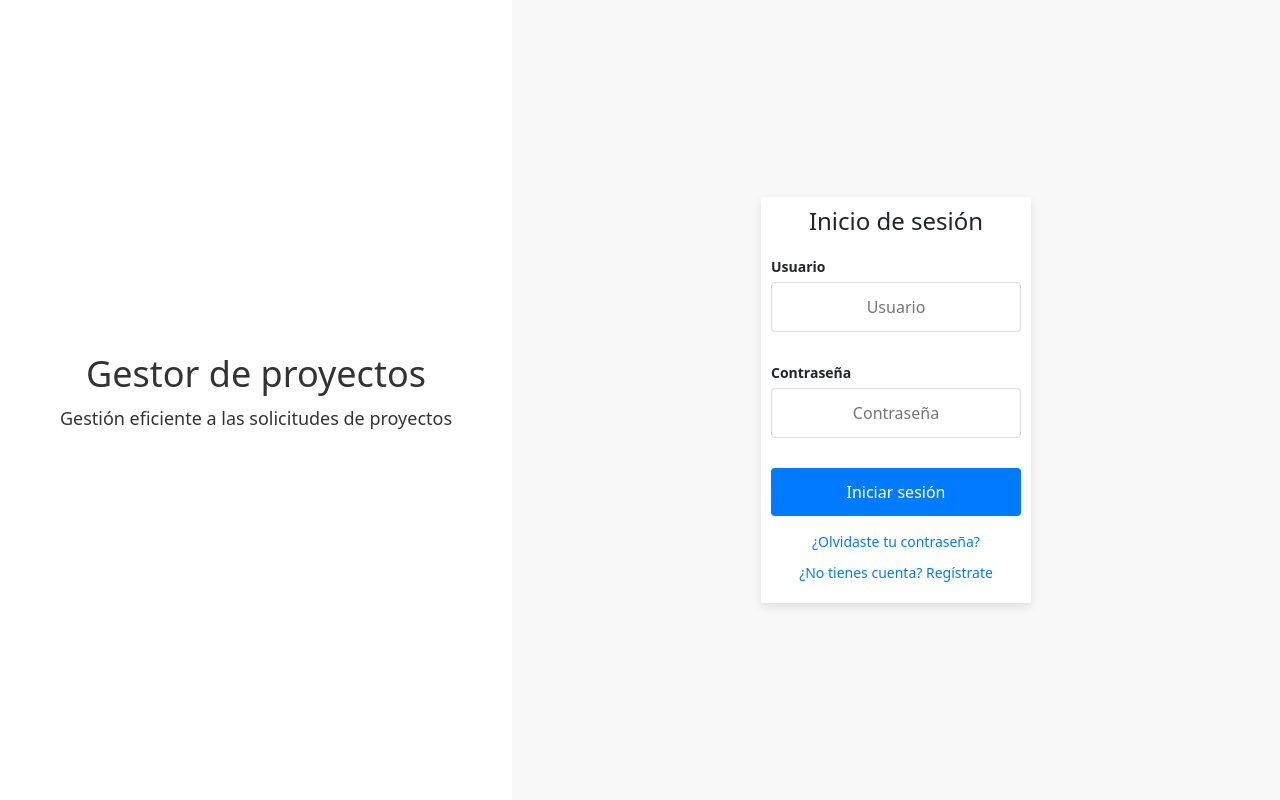
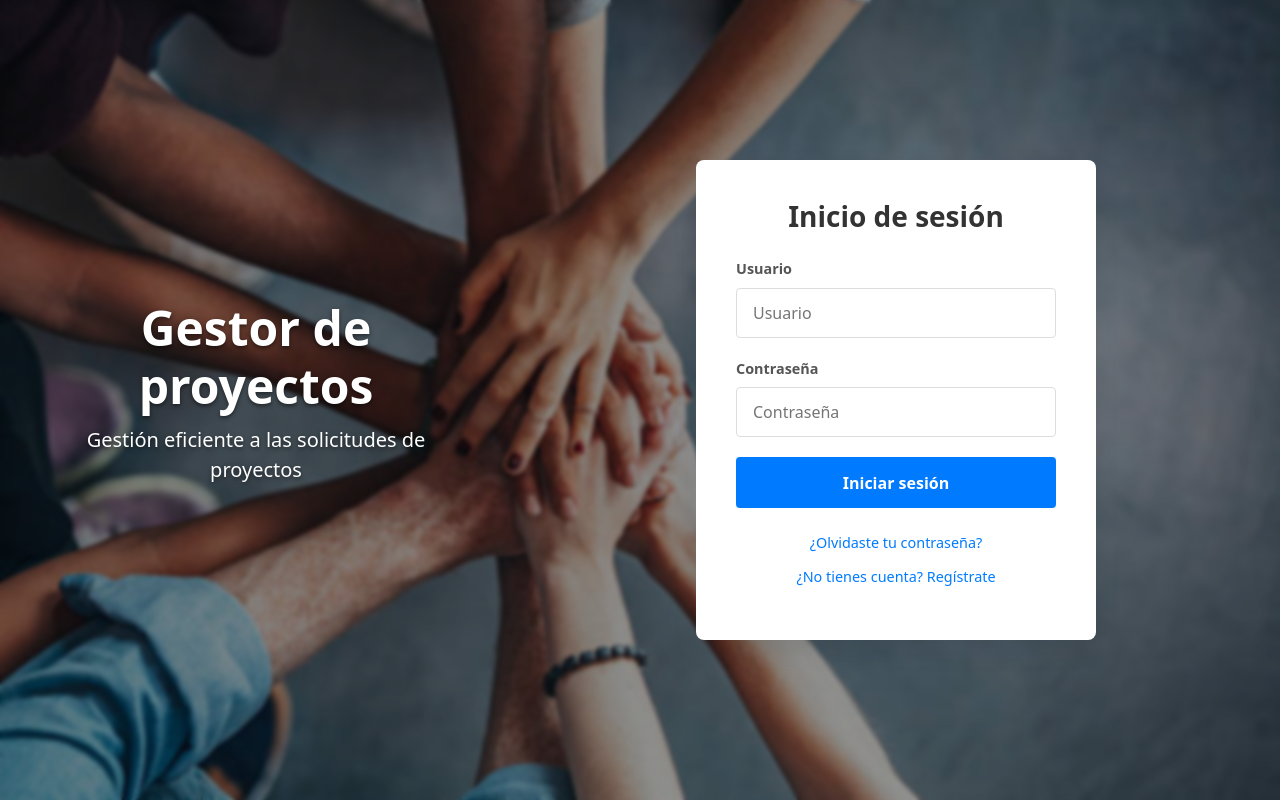
Before and after one commit to Cdiezlop/Udea_PI1_Gestor_proyectos, a React (Create React App) app in the folder frontend/frontend-gestorProyectos-develop/: page / in a window 1280 px wide. Built offline with nearby package versions, Linux system fonts and the light colour scheme.

Commit message:
Mejorar apariencia con imaagens de fondo.

```diff
--- a/frontend/frontend-gestorProyectos-develop/src/index.css
+++ b/frontend/frontend-gestorProyectos-develop/src/index.css
@@ -5,6 +5,44 @@ body {
     sans-serif;
   -webkit-font-smoothing: antialiased;
   -moz-osx-font-smoothing: grayscale;
+  min-height: 100vh; /* Asegura que el body ocupe al menos toda la altura */
+
+  /* --- FONDO PARA LA APP PRINCIPAL --- */
+  /* Corrección: La ruta es relativa a este archivo (src/index.css) */
+  /* Asegúrate que 'fondo-app.jpg' esté en 'src/assets/images/' */
+  background-image: url('./assets/images/fondo-app.jpg');
+  background-size: cover; /* Cubre todo el área */
+  background-position: center center; /* Centra la imagen */
+  background-attachment: fixed; /* El fondo no se mueve con el scroll */
+  background-color: #f8f9fa; /* Color de fallback muy claro */
+}
+
+/* Capa sutil sobre el fondo de la app para mejorar legibilidad del contenido */
+body::before {
+  content: "";
+  position: fixed; /* Fijo para cubrir toda la ventana */
+  top: 0;
+  left: 0;
+  right: 0;
+  bottom: 0;
+  background-color: rgba(255, 255, 255, 0.75); /* Capa blanca semi-transparente - Aumenté un poco la opacidad */
+  backdrop-filter: blur(2px); /* Desenfoque ligero */
+  z-index: -1; /* Detrás del contenido */
+}
+
+
+/* Hacemos que los contenedores principales tengan fondo blanco sólido y sombra.
+   El fondo de la app solo se verá sutilmente en los márgenes.
+*/
+.container.mt-5,
+.crear-proyecto.container,
+.detalle-proyecto-admin.container,
+.proyecto-detalles.container { /* Añadido para detalles de usuario normal */
+  background-color: #ffffff;
+  border-radius: 0.5rem; /* Bordes redondeados estándar */
+  box-shadow: 0 0.5rem 1rem rgba(0, 0, 0, 0.1); /* Sombra estándar */
+  position: relative; /* Asegura que esté por encima del pseudo-elemento ::before del body */
+  z-index: 1;
 }
 
 code {
--- a/frontend/frontend-gestorProyectos-develop/src/styles/Login.css
+++ b/frontend/frontend-gestorProyectos-develop/src/styles/Login.css
@@ -2,132 +2,182 @@
 .login-page {
   display: flex;
   height: 100vh;
-    background-color: #f8f8f8;
+  width: 100%;
+  position: relative; /* Necesario para la superposición */
+  align-items: center;
+  justify-content: center;
+  overflow: hidden; /* Oculta lo que se salga del fondo */
+
+  /* --- IMAGEN DE FONDO Y SUPERPOSICIÓN --- */
+  /* Corrección: La ruta es relativa a este archivo (src/styles/Login.css) */
+  /* Asegúrate que 'fondo-auth.jpg' esté en 'src/assets/images/' */
+  background-image: url('../assets/images/fondo-auth.jpg');
+  background-size: cover;
+  background-position: center;
+  background-attachment: fixed;
 }
+
+/* Capa de superposición para opacidad */
+.login-page::before {
+  content: "";
+  position: absolute;
+  top: 0;
+  left: 0;
+  right: 0;
+  bottom: 0;
+  /* Capa oscura semi-transparente para opacar el fondo */
+  background-color: rgba(0, 0, 0, 0.4);
+  /* Filtros sutiles */
+  backdrop-filter: blur(2px);
+  z-index: 1; /* Detrás del contenido */
+}
+/* --- FIN IMAGEN DE FONDO --- */
+
 
 /* Parte izquierda (Título y subtítulo) */
 .left-side {
-    width: 40%; /* Ocupa la mitad de la pantalla */
+  width: 40%;
+  display: none; /* Ocultamos el lado izquierdo en pantallas pequeñas */
+  /* Eliminamos estilos que ya no aplican */
+  position: relative;
+  z-index: 2; /* Encima del fondo */
+}
+
+/* Mostramos el lado izquierdo solo en pantallas medianas y grandes */
+@media (min-width: 768px) {
+  .left-side {
     display: flex;
     flex-direction: column;
     justify-content: center;
     align-items: center;
-    background-color: white;
-    color: #333;
-    padding: 20px;
+    color: #ffffff; /* Texto blanco */
+    padding: 40px;
+    text-shadow: 0px 2px 4px rgba(0, 0, 0, 0.5); /* Sombra de texto */
   }
-
   .left-side h1 {
-    font-size: 36px;
+    font-size: 3rem;
+    font-weight: 700;
     margin-bottom: 10px;
     text-align: center;
   }
-
   .left-side p {
-    font-size: 18px;
+    font-size: 1.25rem;
     text-align: center;
     margin-top: 0;
   }
+}
+
 
 /* Parte derecha (Formulario de inicio de sesión) */
 .right-side {
-    width: 60%;
+  width: 100%; /* Ocupa todo el ancho en móvil */
   display: flex;
   justify-content: center;
   align-items: center;
-    padding: 20px;
-    background-color: #f8f8f8;
+  padding: 20px; /* Menos padding en móvil */
+  position: relative;
+  z-index: 2; /* Encima del fondo */
 }
+/* Ajustamos el ancho en pantallas más grandes */
+@media (min-width: 768px) {
+  .right-side {
+    width: 60%;
+    padding: 40px;
+  }
+}
+
 
 /* Estilo del contenedor del formulario */
 .login-container {
   width: 100%;
-    max-width: 270px;
-    background-color: white;
-    padding: 10px;
-    border-radius: 2px;
-    box-shadow: 0 4px 8px rgba(0, 0, 0, 0.1);
+  max-width: 400px;
+  background-color: #ffffff; /* Fondo blanco sólido para legibilidad */
+  padding: 2rem; /* Padding ajustado */
+  border-radius: 8px;
+  box-shadow: 0 10px 25px rgba(0, 0, 0, 0.1);
 }
+@media (min-width: 768px) {
+  .login-container {
+     padding: 2.5rem;
+  }
+}
+
 
 /* Título del formulario */
 .login-container h2 {
-    font-size: 24px;
-    margin-bottom: 20px;
+  font-size: 1.75rem;
+  font-weight: 600;
+  margin-bottom: 1.5rem;
   text-align: center;
+  color: #333;
 }
 
 /* Estilo para los campos del formulario */
 .input-field {
-    margin-bottom: 20px;
-    display: flex;
-    flex-direction: column;
-    align-items: right;
+  margin-bottom: 1.25rem;
 }
 
 .input-field label {
-    font-size: 14px;
-    font-weight: bold;
-    margin-bottom: 5px;
+  font-size: 0.9rem;
+  font-weight: 600;
+  margin-bottom: 0.5rem;
+  display: block;
   text-align: left;
+  color: #555;
 }
 
 .input-field input {
   width: 100%;
-    padding: 12px;
-    font-size: 16px;
+  padding: 0.75rem 1rem;
+  font-size: 1rem;
   border: 1px solid #ddd;
   border-radius: 4px;
   box-sizing: border-box;
-    text-align: center;
-    margin: 0 auto;
+  text-align: left;
+}
+
+input:focus {
+  outline: none;
+  border-color: #007bff;
+  box-shadow: 0 0 0 3px rgba(0,123,255,0.2);
 }
 
 /* Estilo para el botón de login */
 .login-btn {
   width: 100%;
-    padding: 12px;
+  padding: 0.85rem;
   background-color: #007bff;
   color: white;
-    font-size: 16px;
+  font-size: 1rem;
+  font-weight: 600;
   border: none;
   border-radius: 4px;
   cursor: pointer;
+  transition: background-color 0.2s ease;
 }
 
 .login-btn:hover {
   background-color: #0056b3;
 }
 
+.login-btn:disabled {
+  background-color: #aaa;
+}
+
 /* Enlaces de la parte inferior */
 .bottom-links {
-    margin-top: 15px;
+  margin-top: 1.5rem;
   text-align: center;
 }
 
 .bottom-links a {
-    font-size: 14px;
+  font-size: 0.9rem;
   color: #007bff;
   text-decoration: none;
   display: block;
-    margin-bottom: 10px;
+  margin-bottom: 0.75rem;
 }
 
 .bottom-links a:hover {
   text-decoration: underline;
 }
-
-  /* Responsividad para pantallas pequeñas */
-  @media (max-width: 768px) {
-    .login-page {
-      flex-direction: column; /* En pantallas pequeñas, se apilan las secciones */
-    }
-
-    .left-side, .right-side {
-      width: 100%;
-      padding: 20px;
-    }
-
-    .login-container {
-      max-width: 100%;
-    }
-  }
--- a/frontend/frontend-gestorProyectos-develop/src/styles/RecuperarContrasena.css
+++ b/frontend/frontend-gestorProyectos-develop/src/styles/RecuperarContrasena.css
@@ -1,59 +1,111 @@
-/* Contenedor principal de la página de recuperación de contraseña */
+/* --- ESTILOS DE FONDO AÑADIDOS --- */
 .recuperar-contrasena-page {
   display: flex;
   justify-content: center;
   align-items: center;
-    height: 100vh;
-    background-color: #f8f8f8;
+  min-height: 100vh;
+  padding: 2rem 1rem;
+  margin: 0;
+  position: relative;
+  box-sizing: border-box;
+
+  /* Fondo sutil */
+  /* Corrección: La ruta es relativa a este archivo (src/styles/...) */
+  /* Asegúrate que 'fondo-auth.jpg' esté en 'src/assets/images/' */
+  background-image: url('../assets/images/fondo-auth.jpg');
+  background-size: cover;
+  background-position: center;
+  background-attachment: fixed; /* Fondo fijo */
 }
+
+.recuperar-contrasena-page::before {
+  content: "";
+  position: fixed;
+  top: 0;
+  left: 0;
+  right: 0;
+  bottom: 0;
+  background-color: rgba(255, 255, 255, 0.7); /* Capa blanca semi-transparente - Aumenté opacidad */
+  backdrop-filter: blur(3px); /* Desenfoque sutil */
+  z-index: 1; /* Detrás del contenido */
+}
+/* --- FIN ESTILOS DE FONDO --- */
 
 .recuperar-contrasena-container {
   width: 100%;
-    max-width: 400px;
-    background-color: white;
-    padding: 20px;
+  max-width: 450px; /* Ancho ajustado */
+  background-color: white; /* SÓLIDO */
+  padding: 2.5rem; /* Más espaciado */
   border-radius: 8px;
-    box-shadow: 0 4px 8px rgba(0, 0, 0, 0.1);
+  box-shadow: 0 10px 25px rgba(0, 0, 0, 0.1); /* Sombra más pronunciada */
+  position: relative; /* Para z-index */
+  z-index: 2; /* Encima del fondo */
 }
 
-  h2 {
+.recuperar-contrasena-container h2 {
   text-align: center;
   margin-bottom: 1.5rem;
+  font-weight: 600;
+  color: #333; /* Color oscuro */
 }
 
 /* Estilo para los campos del formulario */
 .input-field {
-    margin-bottom: 20px;
+  margin-bottom: 1.25rem;
 }
 
 .input-field label {
-    font-size: 14px;
-    font-weight: bold;
-    margin-bottom: 5px;
+  font-size: 0.9rem;
+  font-weight: 600;
+  margin-bottom: 0.5rem;
+  display: block;
+  text-align: left;
+  color: #555;
 }
 
 .input-field input {
   width: 100%;
-    padding: 12px;
-    font-size: 16px;
+  padding: 0.75rem 1rem;
+  font-size: 1rem;
   border: 1px solid #ddd;
   border-radius: 4px;
-    margin-bottom: 10px;
   box-sizing: border-box;
+}
+
+input:focus {
+  outline: none;
+  border-color: #007bff;
+  box-shadow: 0 0 0 3px rgba(0,123,255,0.2);
 }
 
 /* Estilo para el botón de submit */
 .btn-submit {
   width: 100%;
-    padding: 12px;
+  padding: 0.85rem;
   background-color: #007bff;
   color: white;
-    font-size: 16px;
+  font-size: 1rem;
+  font-weight: 600;
   border: none;
   border-radius: 4px;
   cursor: pointer;
+  transition: background-color 0.2s ease;
 }
 
 .btn-submit:hover {
   background-color: #0056b3;
 }
+
+.btn-submit:disabled {
+  background-color: #aaa;
+}
+
+/* Estilo para el enlace de "Volver" (ya lo habías añadido) */
+.text-center.mt-3 a {
+  font-size: 0.9rem;
+  color: #007bff;
+  text-decoration: none;
+}
+.text-center.mt-3 a:hover {
+  text-decoration: underline;
+}
--- a/frontend/frontend-gestorProyectos-develop/src/styles/Registrar.css
+++ b/frontend/frontend-gestorProyectos-develop/src/styles/Registrar.css
@@ -1,13 +1,39 @@
-/* Estilos generales solo para la página de crear cuenta */
+/* --- ESTILOS DE FONDO AÑADIDOS --- */
 .crear-cuenta-page {
   font-family: Arial, sans-serif;
-  background-color: #f7f7f7;
   display: flex;
   justify-content: center;
   align-items: center;
-  height: 100vh;
+  min-height: 100vh; /* Altura mínima */
+  padding: 3rem 1rem; /* Padding vertical y horizontal */
   margin: 0;
+  position: relative; /* Necesario para la superposición */
+  box-sizing: border-box;
+
+  /* Fondo sutil */
+  /* Corrección: La ruta es relativa a este archivo (src/styles/Registrar.css) */
+  /* Asegúrate que 'fondo-auth.jpg' esté en 'src/assets/images/' */
+  background-image: url('../assets/images/fondo-auth.jpg');
+  background-size: cover;
+  background-position: center;
+  background-attachment: fixed; /* Fondo fijo */
 }
+
+/* Capa de superposición para opacidad */
+.crear-cuenta-page::before {
+  content: "";
+  position: fixed; /* Fijo para que cubra todo */
+  top: 0;
+  left: 0;
+  right: 0;
+  bottom: 0;
+  /* Capa blanca semi-transparente */
+  background-color: rgba(255, 255, 255, 0.7); /* Aumentamos opacidad para legibilidad */
+  backdrop-filter: blur(3px); /* Desenfoque sutil */
+  z-index: 1; /* Detrás del contenido */
+}
+/* --- FIN ESTILOS DE FONDO --- */
+
 
 .crear-cuenta {
   display: flex;
@@ -17,43 +43,53 @@
 }
 
 .form-container {
-  background-color: #ffffff;
-  padding: 2rem;
+  background-color: #ffffff; /* Fondo blanco sólido */
+  padding: 2.5rem;
   border-radius: 8px;
-  box-shadow: 0 4px 8px rgba(0, 0, 0, 0.1);
+  box-shadow: 0 10px 25px rgba(0, 0, 0, 0.1);
   width: 100%;
-  max-width: 600px;
+  max-width: 700px; /* Más ancho para dos columnas */
+  position: relative; /* Para z-index */
+  z-index: 2; /* Encima del fondo */
 }
 
 .crear-cuenta-page h1 {
   text-align: center;
   margin-bottom: 2rem;
+  font-weight: 600;
+  color: #333; /* Color oscuro */
 }
 
 /* Diseño en dos columnas */
 .form-row {
   display: flex;
-  gap: 1rem;
-  margin-bottom: 1rem;
+  flex-wrap: wrap; /* Para que se ajusten en móvil */
+  gap: 1.5rem; /* Espacio entre columnas */
+  margin-bottom: 1.25rem;
 }
 
 .form-column {
   flex: 1;
+  min-width: 250px; /* Ancho mínimo para que se ajusten */
 }
 
 label {
   display: block;
-  font-weight: bold;
+  font-weight: 600;
   margin-bottom: 0.5rem;
+  font-size: 0.9rem;
+  color: #555;
 }
 
-input {
+input[type="text"],
+input[type="number"],
+input[type="password"] {
   width: 100%;
-  padding: 0.8rem;
+  padding: 0.75rem 1rem;
   font-size: 1rem;
   border: 1px solid #ddd;
   border-radius: 4px;
-  margin-bottom: 1rem;
+  box-sizing: border-box; /* Importante para el padding */
 }
 
 input[type="number"] {
@@ -63,20 +99,36 @@ input[type="number"] {
 input:focus {
   outline: none;
   border-color: #007bff;
+  box-shadow: 0 0 0 3px rgba(0,123,255,0.2);
 }
 
 button.btn-submit {
   width: 100%;
-  padding: 1rem;
+  padding: 0.85rem;
   background-color: #007bff;
   color: white;
-  font-size: 1.2rem;
+  font-size: 1rem;
+  font-weight: 600;
   border: none;
   border-radius: 4px;
   cursor: pointer;
-  transition: background-color 0.3s;
+  transition: background-color 0.2s ease;
 }
 
 button.btn-submit:hover {
   background-color: #0056b3;
 }
+
+button.btn-submit:disabled {
+  background-color: #aaa;
+}
+
+/* Estilo para el enlace de "Volver" */
+.text-center.mt-3 a {
+  font-size: 0.9rem;
+  color: #007bff;
+  text-decoration: none;
+}
+.text-center.mt-3 a:hover {
+  text-decoration: underline;
+}
```
Also changed, not shown: frontend/frontend-gestorProyectos-develop/src/assets/images/fondo-app.jpg (added), frontend/frontend-gestorProyectos-develop/src/assets/images/fondo-auth.jpg (added). Lines whose indentation alone changed are shown as unchanged.
